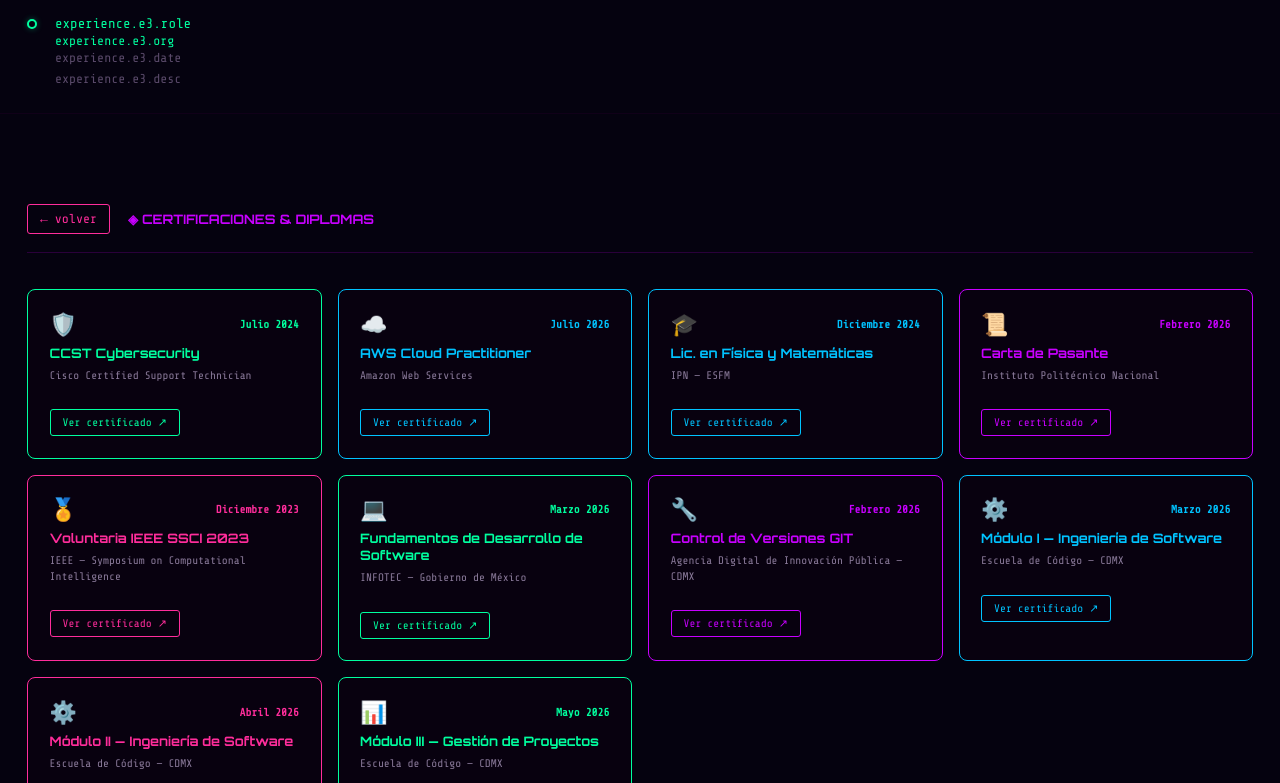
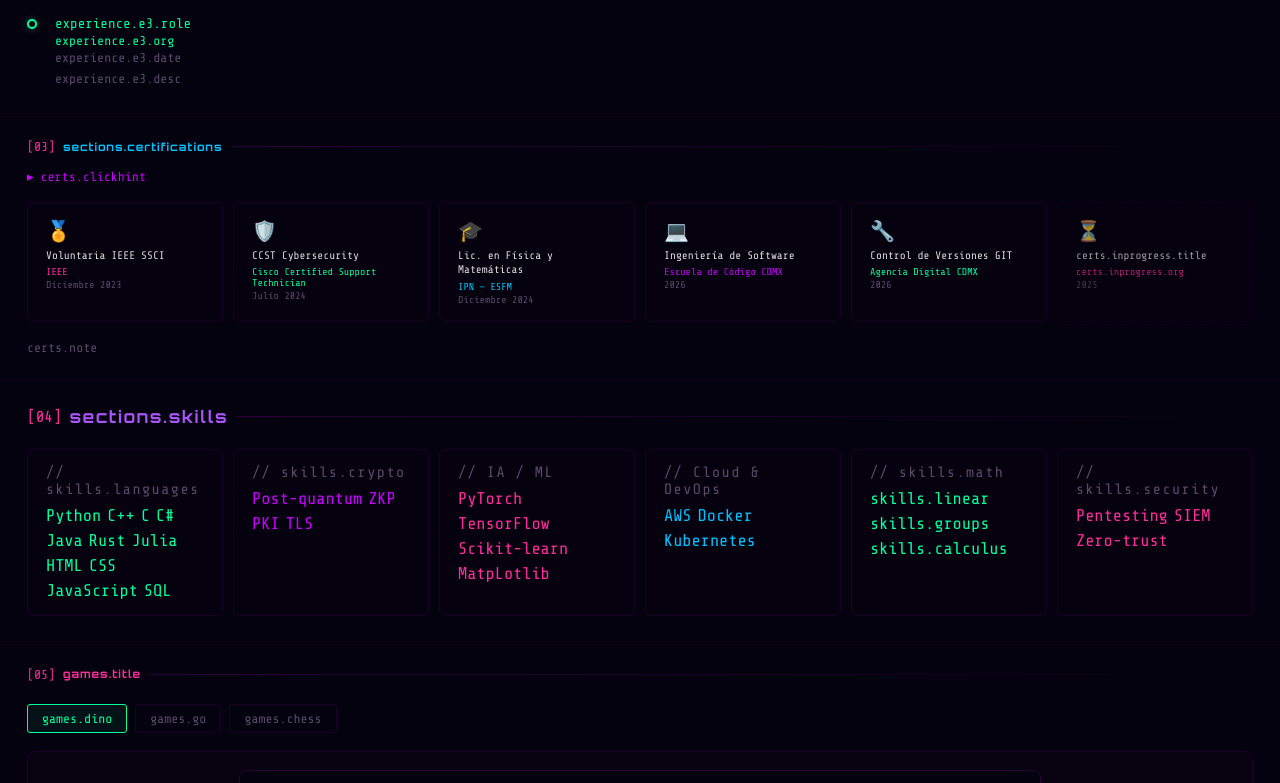
Before and after one commit to HoneyAnimeOtaku/mi-portafolio, a React (Vite) app: page / in a window 1280 px wide. Shown: the part 937-1720 px from the top of the page. Built offline with nearby package versions, Linux system fonts and the light colour scheme; the HTML template or start-up script is replaced by a standard one.

Commit message:
Regrese al mismo formato que antes en Certificaciones, solo ordene por fechas. Ademas en el archivo de CertificationsPage.jsx fue donde agregue la credencial del aws

```diff
--- a/src/components/Certifications.jsx
+++ b/src/components/Certifications.jsx
@@ -1,129 +1,107 @@
+import { useTranslation } from 'react-i18next'
 import { useNavigate } from 'react-router-dom'
 
-function CertificationsPage() {
+function Certifications() {
+  const { t } = useTranslation()
   const navigate = useNavigate()
 
   const certs = [
-    { title: 'CCST Cybersecurity', org: 'Cisco Certified Support Technician', year: 'Julio 2024', color: '#00ff9f', icon: '🛡️', link: '/certs/ccst-cisco.pdf' },
-    { title: 'AWS Cloud Practitioner', org: 'Amazon Web Services', year: 'Julio 2026', color: '#00c3ff', icon: '☁️', link: 'https://www.credly.com/badges/587433a0-2c21-43bf-8cd2-70b43c663b2c/public_url' },
-    { title: 'Lic. en Física y Matemáticas', org: 'IPN — ESFM', year: 'Diciembre 2024', color: '#00c3ff', icon: '🎓', link: '/certs/certificado-esfm-ipn.pdf' },
-    { title: 'Carta de Pasante', org: 'Instituto Politécnico Nacional', year: 'Febrero 2026', color: '#c800ff', icon: '📜', link: '/certs/carta-pasante-ipn.pdf' },
-    { title: 'Voluntaria IEEE SSCI 2023', org: 'IEEE — Symposium on Computational Intelligence', year: 'Diciembre 2023', color: '#ff2d9b', icon: '🏅', link: '/certs/ieee-ssci-volunteer.pdf' },
-    { title: 'Fundamentos de Desarrollo de Software', org: 'INFOTEC — Gobierno de México', year: 'Marzo 2026', color: '#00ff9f', icon: '💻', link: '/certs/fundamentos-dev-software.pdf' },
-    { title: 'Control de Versiones GIT', org: 'Agencia Digital de Innovación Pública — CDMX', year: 'Febrero 2026', color: '#c800ff', icon: '🔧', link: '/certs/control-versiones-git.pdf' },
-    { title: 'Módulo I — Ingeniería de Software', org: 'Escuela de Código — CDMX', year: 'Marzo 2026', color: '#00c3ff', icon: '⚙️', link: '/certs/modulo-ingenieria-software-i.pdf' },
-    { title: 'Módulo II — Ingeniería de Software', org: 'Escuela de Código — CDMX', year: 'Abril 2026', color: '#ff2d9b', icon: '⚙️', link: '/certs/modulo-ingenieria-software-ii.pdf' },
-    { title: 'Módulo III — Gestión de Proyectos', org: 'Escuela de Código — CDMX', year: 'Mayo 2026', color: '#00ff9f', icon: '📊', link: '/certs/modulo-gestion-proyectos.pdf' },
+    { title: 'Voluntaria IEEE SSCI', org: 'IEEE', year: 'Diciembre 2023', color: '#ff2d9b', icon: '🏅' },
+    { title: 'CCST Cybersecurity', org: 'Cisco Certified Support Technician', year: 'Julio 2024', color: '#00ff9f', icon: '🛡️' },
+    { title: 'Lic. en Física y Matemáticas', org: 'IPN — ESFM', year: 'Diciembre 2024', color: '#00c3ff', icon: '🎓' },
+    { title: 'Ingeniería de Software', org: 'Escuela de Código CDMX', year: '2026', color: '#c800ff', icon: '💻' },
+    { title: 'Control de Versiones GIT', org: 'Agencia Digital CDMX', year: '2026', color: '#00ff9f', icon: '🔧' },
+    { title: t('certs.inprogress.title'), org: t('certs.inprogress.org'), year: '2025', color: '#ff2d9b', icon: '⏳', dashed: true },
   ]
 
   return (
-    <div style={styles.page}>
-      <div style={styles.header}>
-        <button style={styles.back} onClick={() => navigate('/')}>
-          ← volver
-        </button>
-        <span style={styles.title}>◈ CERTIFICACIONES & DIPLOMAS</span>
+    <section id="certificaciones" style={styles.section}>
+
+      <div style={styles.secHead}>
+        <span style={styles.secNum}>[03]</span>
+        <span style={styles.secTitle}>{t('sections.certifications')}</span>
+        <div style={styles.secLine}></div>
       </div>
 
+      <p style={styles.hint}>▸ {t('certs.clickhint')}</p>
+
+      <div
+        onClick={() => navigate('/certificaciones')}
+        style={{ cursor: 'pointer' }}
+      >
         <div style={styles.grid}>
           {certs.map((cert, i) => (
-          <a
+            <div
               key={i}
-            href={cert.link}
-            target="_blank"
-            rel="noreferrer"
-            style={{ ...styles.card, borderColor: cert.color, textDecoration: 'none' }}
+              style={{
+                ...styles.card,
+                borderColor: '#1a0028',
+                borderStyle: cert.dashed ? 'dashed' : 'solid',
+                opacity: cert.dashed ? 0.7 : 1,
+              }}
             >
-            <div style={styles.iconRow}>
-              <span style={styles.icon}>{cert.icon}</span>
-              <span style={{ fontSize: '11px', fontWeight: '700', color: cert.color }}>{cert.year}</span>
+              <div style={styles.icon}>{cert.icon}</div>
+              <p style={styles.certTitle}>{cert.title}</p>
+              <p style={{ ...styles.certOrg, color: cert.color }}>{cert.org}</p>
+              <p style={styles.certYear}>{cert.year}</p>
             </div>
-            <span style={{ ...styles.certTitle, color: cert.color, display: 'block' }}>{cert.title}</span>
-            <span style={{ ...styles.certOrg, display: 'block' }}>{cert.org}</span>
-            <span style={{ ...styles.viewBtn, color: cert.color, borderColor: cert.color }}>
-              Ver certificado ↗
-            </span>
-          </a>
           ))}
         </div>
       </div>
+
+      <p style={styles.note}>{t('certs.note')}</p>
+
+    </section>
   )
 }
 
 const styles = {
-  page: {
-    background: '#05020f',
-    minHeight: '100vh',
-    padding: '1.5rem',
-    paddingTop: '5rem',
+  section: {
+    padding: '1.4rem 1.5rem',
+    borderBottom: '1px solid #100018',
     fontFamily: "'Share Tech Mono', monospace",
-    color: '#e0e0ff',
   },
-  header: {
+  secHead: {
     display: 'flex',
     alignItems: 'center',
-    gap: '1rem',
-    marginBottom: '2rem',
-    borderBottom: '1px solid #2a003a',
-    paddingBottom: '1rem',
+    gap: '8px',
+    marginBottom: '0.8rem',
   },
-  back: {
-    background: 'transparent',
-    border: '1px solid #ff2d9b',
-    color: '#ff2d9b',
-    padding: '6px 12px',
-    borderRadius: '3px',
-    cursor: 'pointer',
-    fontFamily: "'Share Tech Mono', monospace",
+  secNum: { fontSize: '13px', color: '#ff2d9b' },
+  secTitle: {
+    fontFamily: "'Orbitron', monospace",
+    fontSize: '11px',
+    fontWeight: '700',
+    letterSpacing: '0.1em',
+    color: '#00c3ff',
+  },
+  secLine: {
+    flex: '1',
+    height: '1px',
+    background: 'linear-gradient(to right, #2a003a, transparent)',
+  },
+  hint: {
     fontSize: '13px',
-  },
-  title: {
-    fontFamily: "'Orbitron', monospace",
-    fontSize: '13px',
-    fontWeight: '700',
     color: '#c800ff',
+    margin: '0 0 1rem',
   },
   grid: {
     display: 'grid',
-    gridTemplateColumns: 'repeat(auto-fit, minmax(260px, 1fr))',
-    gap: '16px',
+    gridTemplateColumns: 'repeat(auto-fit, minmax(150px, 1fr))',
+    gap: '10px',
   },
   card: {
-    background: '#08010f',
+    background: '#06010f',
     border: '1px solid',
-    borderRadius: '8px',
-    padding: '1.2rem',
-    display: 'block',
+    borderRadius: '6px',
+    padding: '0.9rem 1rem',
     transition: 'box-shadow 0.2s',
   },
-  iconRow: {
-    display: 'flex',
-    justifyContent: 'space-between',
-    alignItems: 'center',
-    marginBottom: '8px',
-  },
-  icon: { fontSize: '22px' },
-  certTitle: {
-    fontFamily: "'Orbitron', monospace",
-    fontSize: '13px',
-    fontWeight: '700',
-    margin: '0 0 6px',
-    lineHeight: '1.3',
-  },
-  certOrg: {
-    fontSize: '11px',
-    color: '#8a7a9a',
-    margin: '0 0 1rem',
-    lineHeight: '1.4',
-  },
-  viewBtn: {
-    fontSize: '11px',
-    border: '1px solid',
-    borderRadius: '3px',
-    padding: '6px 12px',
-    display: 'inline-block',
-    marginTop: '8px',
-  },
+  icon: { fontSize: '20px', marginBottom: '6px' },
+  certTitle: { fontSize: '11px', color: '#ddd', margin: '0 0 3px', lineHeight: '1.3' },
+  certOrg:   { fontSize: '10px', margin: '0 0 2px' },
+  certYear:  { fontSize: '10px', color: '#5a4a6a', margin: '0' },
+  note: { fontSize: '13px', color: '#5a4a6a', marginTop: '1rem' },
 }
 
-export default CertificationsPage
+export default Certifications
--- a/src/components/CertificationsPage.jsx
+++ b/src/components/CertificationsPage.jsx
@@ -77,6 +77,14 @@
       color: '#00ff9f',
       icon: '📊',
       file: '/certs/modulo-gestion-proyectos.pdf',
+    },
+    {
+      title: 'AWS Cloud Practitioner',
+      org: 'Amazon Web Services',
+      year: 'Julio 2026',
+      color: '#00c3ff',
+      icon: '☁️',
+      link: 'https://www.credly.com/badges/587433a0-2c21-43bf-8cd2-70b43c663b2c/public_url',
     },
   ]
 
```
Lines whose indentation alone changed are shown as unchanged.
